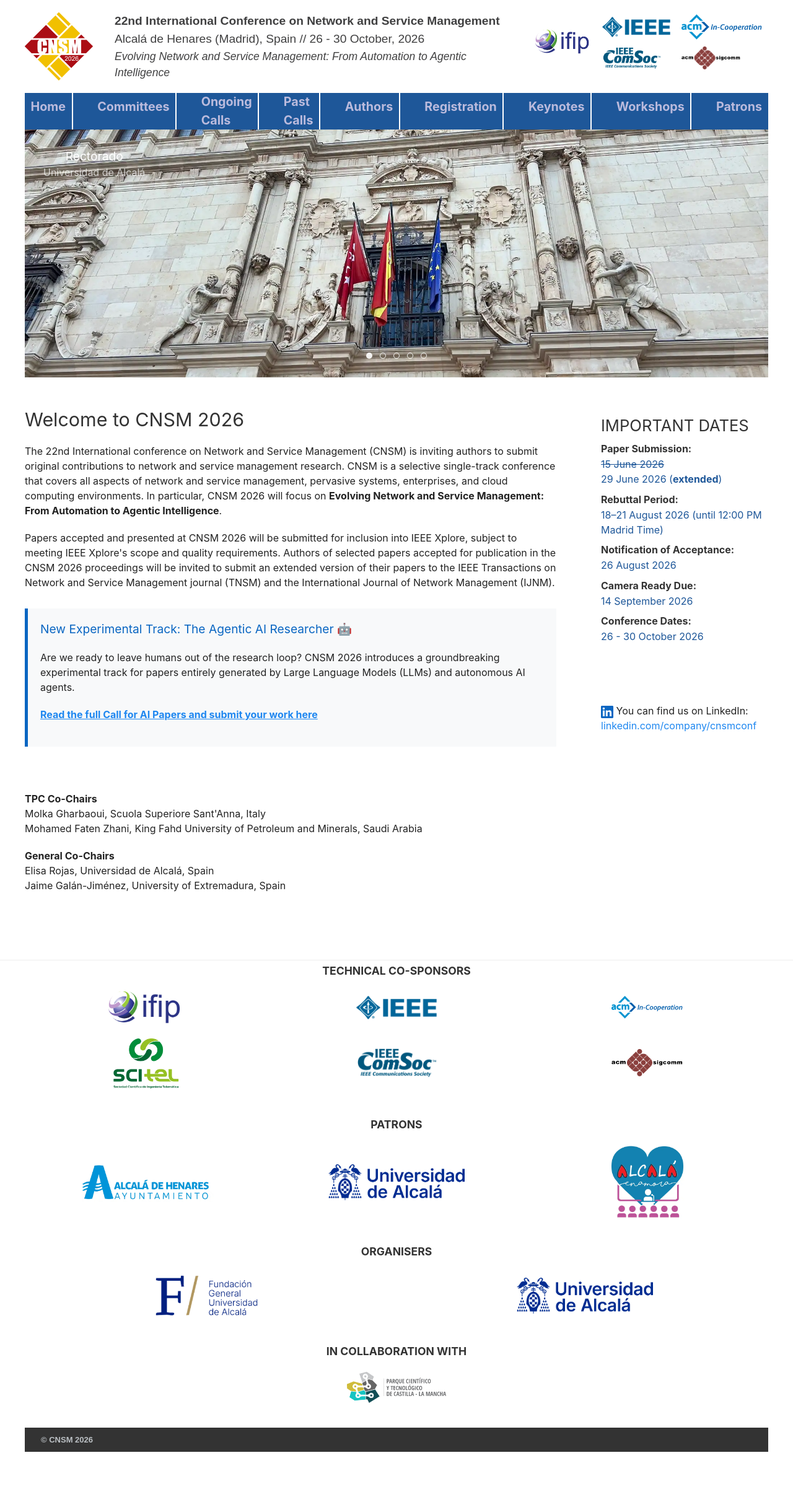
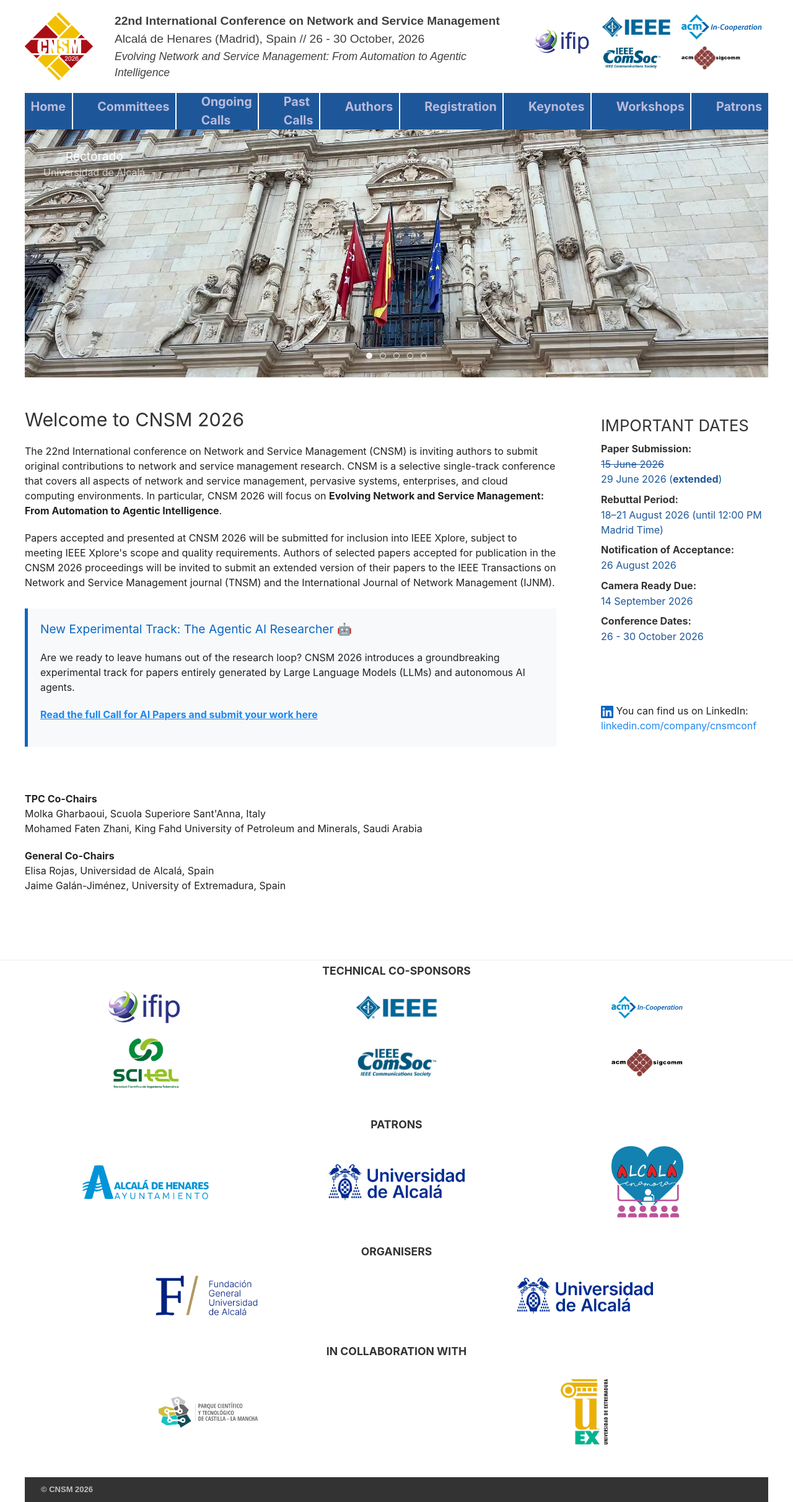
Before and after one commit to stuartclayman/cnsm-2026-website, a Jekyll site: the page built from index.html, in a window 1280 px wide. Shown: the whole page at 62% size. Built offline with Jekyll 4.4.1, drawn with Linux system fonts in a browser that asks for light colours; nearby versions of some CDN libraries; before the commit the page ends 2343 px from its top, so only the background shows below that.

Commit message:
Added new logo at the footer

```diff
--- a/_includes/footer.html
+++ b/_includes/footer.html
@@ -76,10 +76,16 @@
 
     <div class="uk-text-center uk-margin-medium-bottom">
       <h4 class="uk-text-bold uk-margin-remove-bottom">IN COLLABORATION WITH</h4>
-      <div class="uk-child-width-1-1 uk-grid-small uk-flex-middle uk-flex-center uk-margin-top" uk-grid>
+      <div class="uk-child-width-1-2 uk-grid-small uk-flex-middle uk-flex-center uk-margin-top" uk-grid>
         <div>
           <a href="https://pctclm.com/" target="_blank">
             <img src="images/PCTCLM_logo.jpg" alt="Parque Científico y Tecnológico de Castilla-La Mancha" width="160">
+          </a>
+        </div>
+
+         <div>
+          <a href="https://www.unex.es/" target="_blank">
+            <img src="images/logo_UEx.webp" alt="Universidad de Extremadura" width="100">
           </a>
         </div>
       </div>
```
Also changed, not shown: images/logo_UEx.webp (added).
